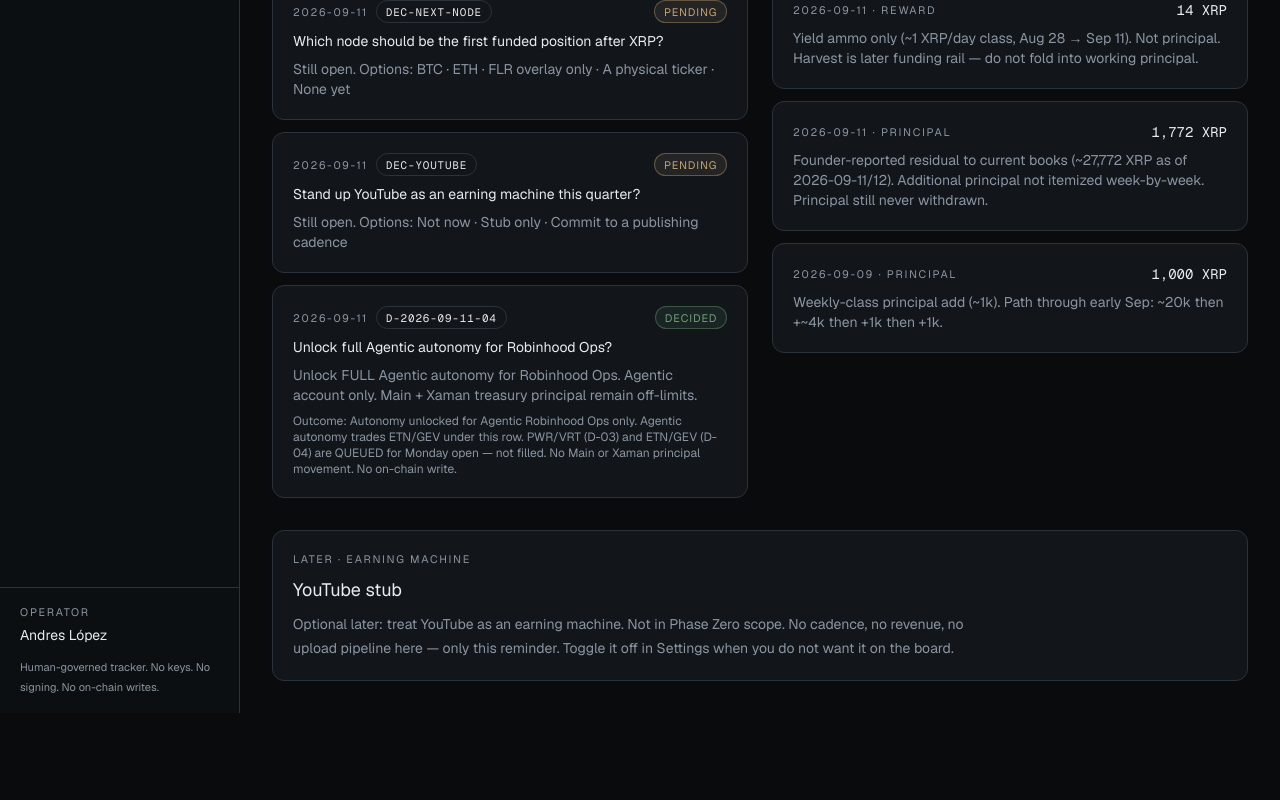
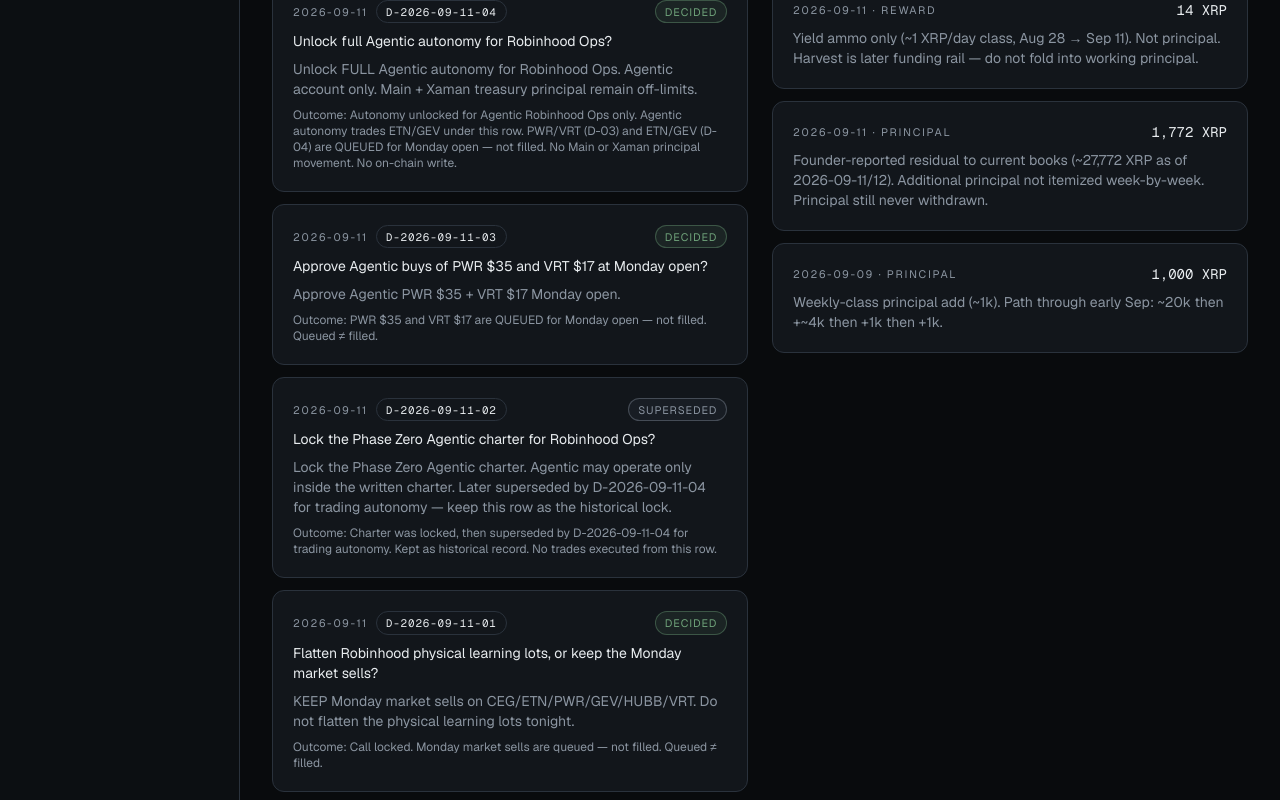
Before and after one commit to mrlopez8616-afk/Resonance, a Next.js app: page / in a window 1280 px wide. Shown: the part 2280-3080 px from the top of the page. Before the commit the page ends 2993 px from the top, so only its background shows below. Built offline with nearby package versions, Linux system fonts and the light colour scheme; no server answers.

Commit message:
Prefer official D- record IDs on the Overview teaser.
Pending stubs dated the same day were sorting above the locked
Monday-open book. Show D-2026-09-11-01..04 first.

Co-authored-by: mrlopez8616-afk <mrlopez8616-afk@users.noreply.github.com>

```diff
--- a/src/app/page.tsx
+++ b/src/app/page.tsx
@@ -39,8 +39,17 @@ export default function OverviewPage() {
   const watch = state.nodes.filter((node) => node.status === "watch");
   const none = state.nodes.filter((node) => node.status === "none");
   const lastDecisions = [...state.decisions]
-    .sort((a, b) => b.date.localeCompare(a.date) || b.createdAt.localeCompare(a.createdAt))
-    .slice(0, 3);
+    .sort((a, b) => {
+      const aOfficial = a.id.startsWith("D-") ? 1 : 0;
+      const bOfficial = b.id.startsWith("D-") ? 1 : 0;
+      if (aOfficial !== bOfficial) return bOfficial - aOfficial;
+      return (
+        b.date.localeCompare(a.date) ||
+        b.createdAt.localeCompare(a.createdAt) ||
+        b.id.localeCompare(a.id)
+      );
+    })
+    .slice(0, 4);
   const lastClaims = sortLedger(state.ledger).slice(0, 3);
   const holdingsSync = latestHoldingsSync(state.nodes);
   const digital = digitalNodes(state.nodes);
```
